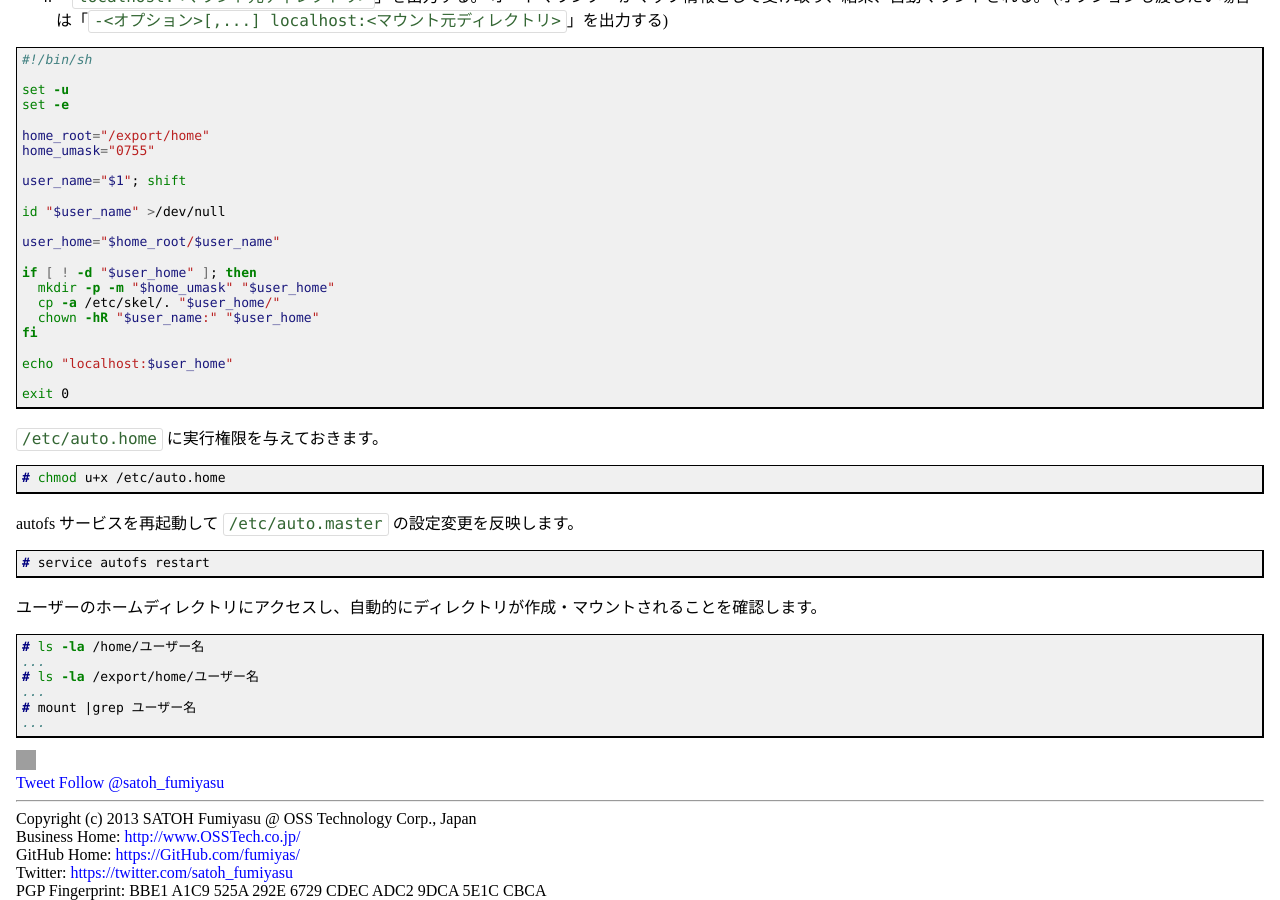
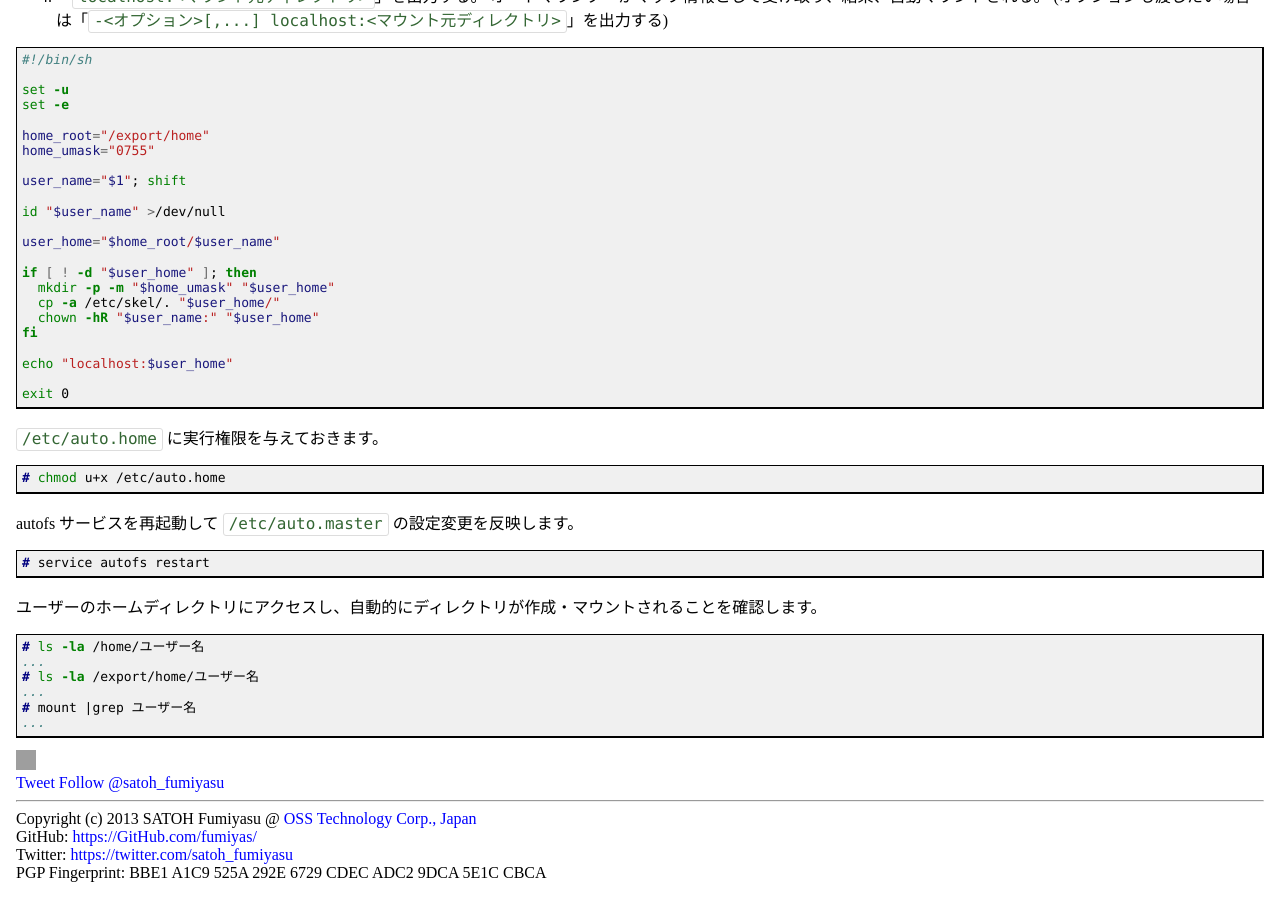
Before and after one commit to fumiyas/fumiyas.github.io, a Jekyll site: the page built from linux/autofs.md, in a window 1280 px wide and 900 px high, scrolled down 927 px. Built offline with Jekyll 4.4.1, drawn with Linux system fonts in a browser that asks for light colours; Markdown is read by kramdown in place of the engine named in the settings; comment, search, counter and statistics services are not loaded; grey boxes are pictures that could not be loaded.

Commit message:
footer: Adjust link for business home

```diff
--- a/_includes/footer.html
+++ b/_includes/footer.html
@@ -17,8 +17,7 @@
 </script></li>
 </ul>
 <hr />
-Copyright (c) 2013 SATOH Fumiyasu @ OSS Technology Corp., Japan<br />
-Business Home: <a href="http://www.OSSTech.co.jp/">http://www.OSSTech.co.jp/</a><br />
-GitHub Home: <a href="https://GitHub.com/fumiyas/">https://GitHub.com/fumiyas/</a><br />
+Copyright (c) 2013 SATOH Fumiyasu @ <a href="http://www.OSSTech.co.jp/">OSS Technology Corp., Japan</a><br />
+GitHub: <a href="https://GitHub.com/fumiyas/">https://GitHub.com/fumiyas/</a><br />
 Twitter: <a href="https://twitter.com/satoh_fumiyasu">https://twitter.com/satoh_fumiyasu</a><br />
 PGP Fingerprint: BBE1 A1C9 525A 292E 6729  CDEC ADC2 9DCA 5E1C CBCA<br />
```
